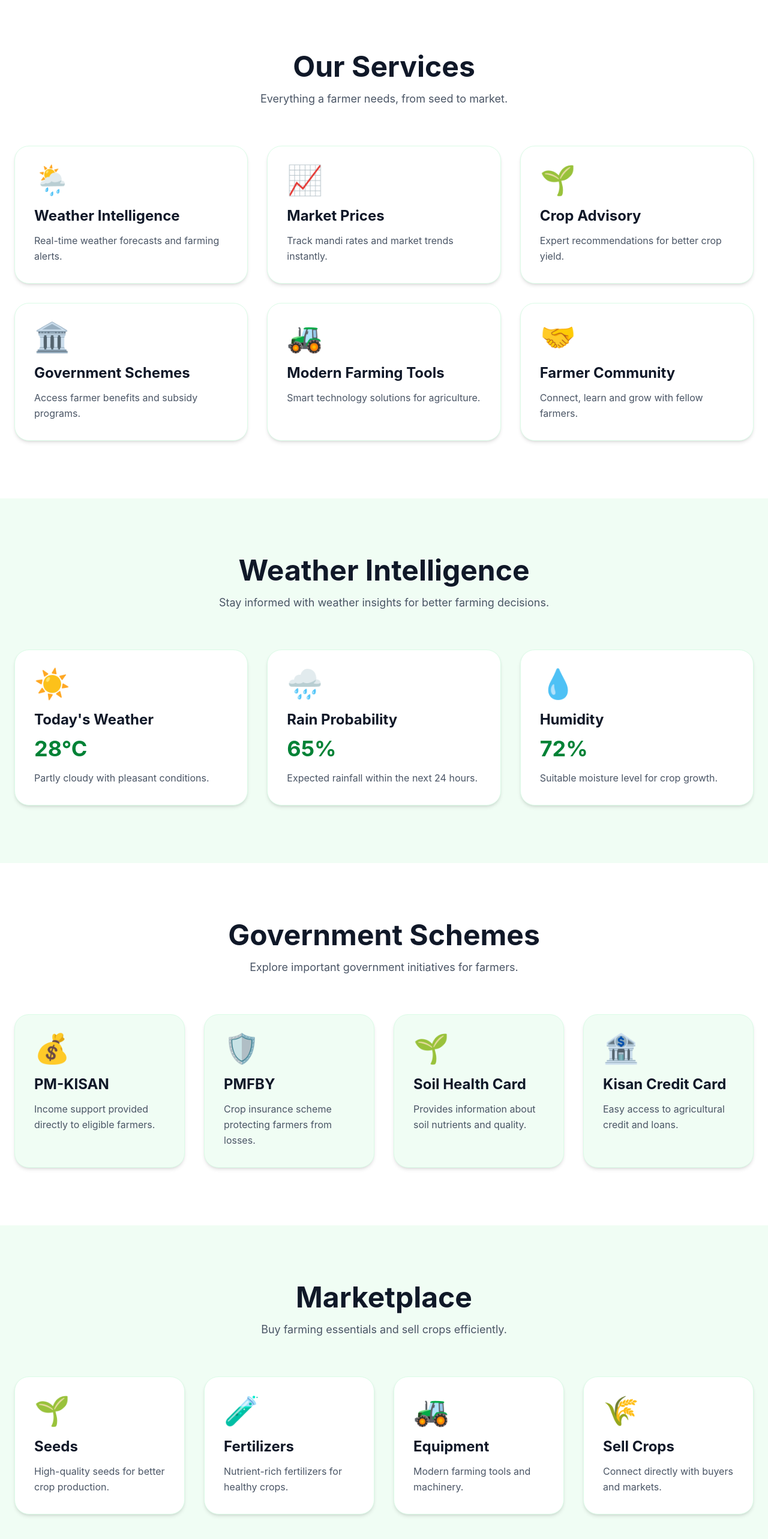
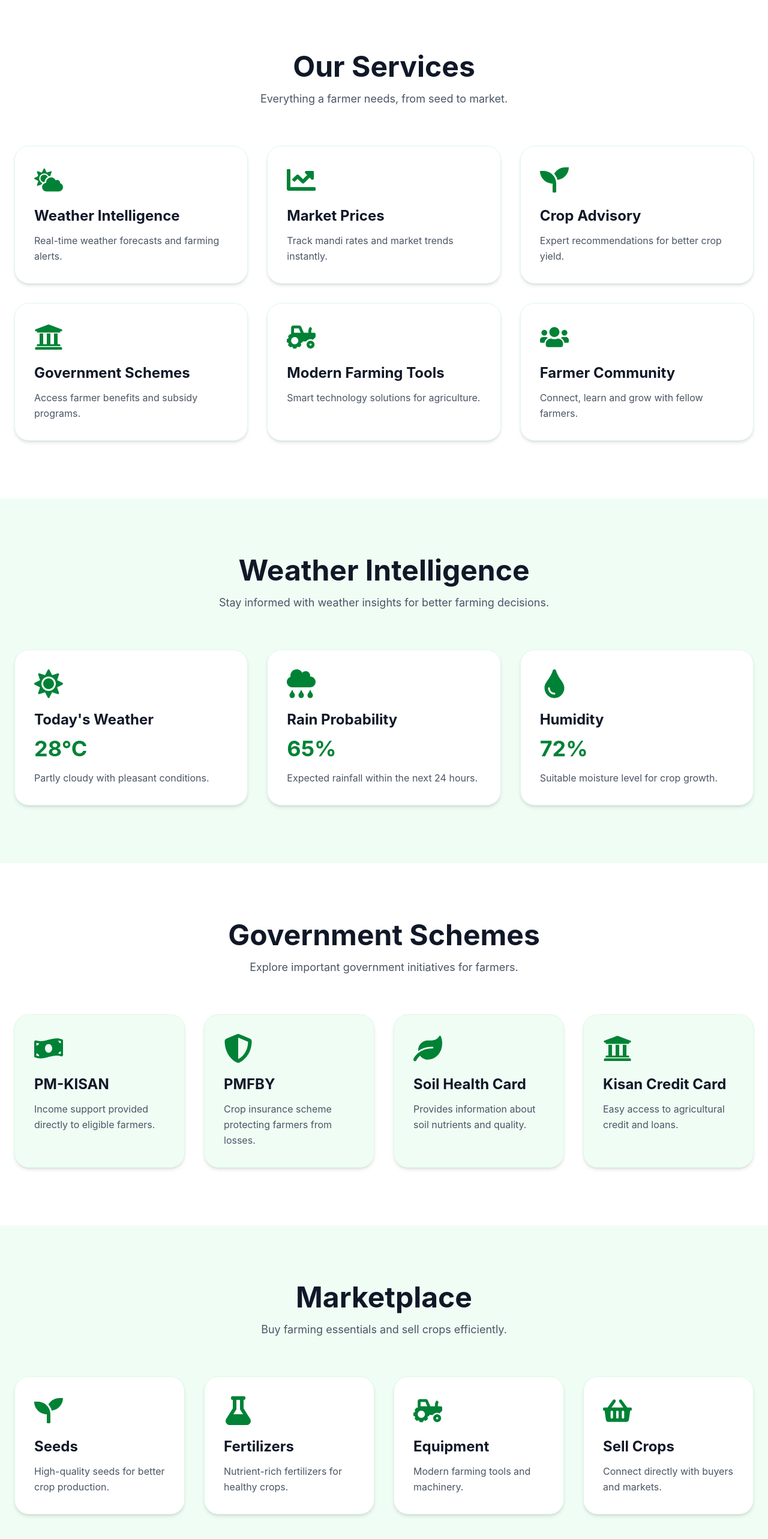
Before and after one commit to EnaVerse-20/EnaFarms, a React (Vite) app in the folder temp-app/: page / in a window 1280 px wide. Shown: the part 810-3376 px from the top of the page at 60% size. Built offline with nearby package versions, Linux system fonts and the light colour scheme.

Commit message:
Added animations and professional icons

```diff
--- a/temp-app/package.json
+++ b/temp-app/package.json
@@ -11,8 +11,10 @@
   },
   "dependencies": {
     "@tailwindcss/vite": "^4.3.0",
+    "framer-motion": "^12.40.0",
     "react": "^19.2.6",
     "react-dom": "^19.2.6",
+    "react-icons": "^5.6.0",
     "tailwindcss": "^4.3.0"
   },
   "devDependencies": {
--- a/temp-app/src/components/Marketplace.jsx
+++ b/temp-app/src/components/Marketplace.jsx
@@ -1,25 +1,34 @@
+import {
+  FaSeedling,
+  FaFlask,
+  FaTractor,
+  FaShoppingBasket,
+} from "react-icons/fa";
+
+import { motion } from "framer-motion";
+
 function Marketplace() {
   const products = [
     {
-      icon: "🌱",
+      icon: <FaSeedling />,
       title: "Seeds",
-      description: "High-quality seeds for better crop production."
+      description: "High-quality seeds for better crop production.",
     },
     {
-      icon: "🧪",
+      icon: <FaFlask />,
       title: "Fertilizers",
-      description: "Nutrient-rich fertilizers for healthy crops."
+      description: "Nutrient-rich fertilizers for healthy crops.",
     },
     {
-      icon: "🚜",
+      icon: <FaTractor />,
       title: "Equipment",
-      description: "Modern farming tools and machinery."
+      description: "Modern farming tools and machinery.",
     },
     {
-      icon: "🌾",
+      icon: <FaShoppingBasket />,
       title: "Sell Crops",
-      description: "Connect directly with buyers and markets."
-    }
+      description: "Connect directly with buyers and markets.",
+    },
   ];
 
   return (
@@ -38,11 +47,19 @@ function Marketplace() {
 
         <div className="grid md:grid-cols-2 lg:grid-cols-4 gap-8">
           {products.map((product, index) => (
-            <div
+            <motion.div
               key={index}
-              className="bg-white border border-green-100 rounded-3xl p-8 shadow-md hover:shadow-2xl hover:-translate-y-2 transition duration-300"
+              initial={{ opacity: 0, y: 50 }}
+              whileInView={{ opacity: 1, y: 0 }}
+              viewport={{ once: true }}
+              transition={{
+                duration: 0.5,
+                delay: index * 0.1,
+              }}
+              whileHover={{ scale: 1.05 }}
+              className="bg-white border border-green-100 rounded-3xl p-8 shadow-md hover:shadow-2xl"
             >
-              <div className="text-5xl mb-5">
+              <div className="text-5xl mb-5 text-green-700">
                 {product.icon}
               </div>
 
@@ -53,7 +70,7 @@ function Marketplace() {
               <p className="text-gray-600 leading-relaxed">
                 {product.description}
               </p>
-            </div>
+            </motion.div>
           ))}
         </div>
 
--- a/temp-app/src/components/Schemes.jsx
+++ b/temp-app/src/components/Schemes.jsx
@@ -1,25 +1,38 @@
+import {
+  FaMoneyBillWave,
+  FaShieldAlt,
+  FaLeaf,
+  FaUniversity,
+} from "react-icons/fa";
+
+import { motion } from "framer-motion";
+
 function Schemes() {
   const schemes = [
     {
-      icon: "💰",
+      icon: <FaMoneyBillWave />,
       title: "PM-KISAN",
-      description: "Income support provided directly to eligible farmers."
+      description:
+        "Income support provided directly to eligible farmers.",
     },
     {
-      icon: "🛡️",
+      icon: <FaShieldAlt />,
       title: "PMFBY",
-      description: "Crop insurance scheme protecting farmers from losses."
+      description:
+        "Crop insurance scheme protecting farmers from losses.",
     },
     {
-      icon: "🌱",
+      icon: <FaLeaf />,
       title: "Soil Health Card",
-      description: "Provides information about soil nutrients and quality."
+      description:
+        "Provides information about soil nutrients and quality.",
     },
     {
-      icon: "🏦",
+      icon: <FaUniversity />,
       title: "Kisan Credit Card",
-      description: "Easy access to agricultural credit and loans."
-    }
+      description:
+        "Easy access to agricultural credit and loans.",
+    },
   ];
 
   return (
@@ -38,11 +51,19 @@ function Schemes() {
 
         <div className="grid md:grid-cols-2 lg:grid-cols-4 gap-8">
           {schemes.map((scheme, index) => (
-            <div
+            <motion.div
               key={index}
-              className="bg-green-50 border border-green-100 rounded-3xl p-8 shadow-md hover:shadow-2xl hover:-translate-y-2 transition duration-300"
+              initial={{ opacity: 0, y: 50 }}
+              whileInView={{ opacity: 1, y: 0 }}
+              viewport={{ once: true }}
+              transition={{
+                duration: 0.5,
+                delay: index * 0.1,
+              }}
+              whileHover={{ scale: 1.05 }}
+              className="bg-green-50 border border-green-100 rounded-3xl p-8 shadow-md hover:shadow-2xl"
             >
-              <div className="text-5xl mb-5">
+              <div className="text-5xl mb-5 text-green-700">
                 {scheme.icon}
               </div>
 
@@ -53,7 +74,7 @@ function Schemes() {
               <p className="text-gray-600 leading-relaxed">
                 {scheme.description}
               </p>
-            </div>
+            </motion.div>
           ))}
         </div>
 
--- a/temp-app/src/components/Services.jsx
+++ b/temp-app/src/components/Services.jsx
@@ -1,41 +1,51 @@
+import {
+  FaCloudSun,
+  FaChartLine,
+  FaSeedling,
+  FaUniversity,
+  FaTractor,
+  FaUsers,
+} from "react-icons/fa";
+
+import { motion } from "framer-motion";
+
 function Services() {
   const services = [
     {
-      icon: "🌦️",
+      icon: <FaCloudSun />,
       title: "Weather Intelligence",
-      description: "Real-time weather forecasts and farming alerts."
+      description: "Real-time weather forecasts and farming alerts.",
     },
     {
-      icon: "📈",
+      icon: <FaChartLine />,
       title: "Market Prices",
-      description: "Track mandi rates and market trends instantly."
+      description: "Track mandi rates and market trends instantly.",
     },
     {
-      icon: "🌱",
+      icon: <FaSeedling />,
       title: "Crop Advisory",
-      description: "Expert recommendations for better crop yield."
+      description: "Expert recommendations for better crop yield.",
     },
     {
-      icon: "🏛️",
+      icon: <FaUniversity />,
       title: "Government Schemes",
-      description: "Access farmer benefits and subsidy programs."
+      description: "Access farmer benefits and subsidy programs.",
     },
     {
-      icon: "🚜",
+      icon: <FaTractor />,
       title: "Modern Farming Tools",
-      description: "Smart technology solutions for agriculture."
+      description: "Smart technology solutions for agriculture.",
     },
     {
-      icon: "🤝",
+      icon: <FaUsers />,
       title: "Farmer Community",
-      description: "Connect, learn and grow with fellow farmers."
-    }
+      description: "Connect, learn and grow with fellow farmers.",
+    },
   ];
 
   return (
     <section className="py-24 bg-white">
       <div className="max-w-7xl mx-auto px-6">
-
         <div className="text-center mb-16">
           <h2 className="text-4xl md:text-5xl font-bold text-gray-900">
             Our Services
@@ -48,11 +58,19 @@ function Services() {
 
         <div className="grid md:grid-cols-2 lg:grid-cols-3 gap-8">
           {services.map((service, index) => (
-            <div
+            <motion.div
               key={index}
-              className="bg-white border border-green-100 rounded-3xl p-8 shadow-md hover:shadow-2xl hover:-translate-y-2 transition duration-300"
+              initial={{ opacity: 0, y: 50 }}
+              whileInView={{ opacity: 1, y: 0 }}
+              viewport={{ once: true }}
+              transition={{
+                duration: 0.5,
+                delay: index * 0.1,
+              }}
+              whileHover={{ scale: 1.05 }}
+              className="bg-white border border-green-100 rounded-3xl p-8 shadow-md hover:shadow-2xl"
             >
-              <div className="text-5xl mb-5">
+              <div className="text-5xl mb-5 text-green-700">
                 {service.icon}
               </div>
 
@@ -63,10 +81,9 @@ function Services() {
               <p className="text-gray-600 leading-relaxed">
                 {service.description}
               </p>
-            </div>
+            </motion.div>
           ))}
         </div>
-
       </div>
     </section>
   );
--- a/temp-app/src/components/Weather.jsx
+++ b/temp-app/src/components/Weather.jsx
@@ -1,23 +1,26 @@
+import { FaSun, FaCloudRain, FaTint } from "react-icons/fa";
+import { motion } from "framer-motion";
+
 function Weather() {
   const weatherData = [
     {
-      icon: "☀️",
+      icon: <FaSun />,
       title: "Today's Weather",
       value: "28°C",
-      description: "Partly cloudy with pleasant conditions."
+      description: "Partly cloudy with pleasant conditions.",
     },
     {
-      icon: "🌧️",
+      icon: <FaCloudRain />,
       title: "Rain Probability",
       value: "65%",
-      description: "Expected rainfall within the next 24 hours."
+      description: "Expected rainfall within the next 24 hours.",
     },
     {
-      icon: "💧",
+      icon: <FaTint />,
       title: "Humidity",
       value: "72%",
-      description: "Suitable moisture level for crop growth."
-    }
+      description: "Suitable moisture level for crop growth.",
+    },
   ];
 
   return (
@@ -36,11 +39,19 @@ function Weather() {
 
         <div className="grid md:grid-cols-3 gap-8">
           {weatherData.map((item, index) => (
-            <div
+            <motion.div
               key={index}
-              className="bg-white border border-green-100 rounded-3xl p-8 shadow-md hover:shadow-2xl hover:-translate-y-2 transition duration-300"
+              initial={{ opacity: 0, y: 50 }}
+              whileInView={{ opacity: 1, y: 0 }}
+              viewport={{ once: true }}
+              transition={{
+                duration: 0.5,
+                delay: index * 0.1,
+              }}
+              whileHover={{ scale: 1.05 }}
+              className="bg-white border border-green-100 rounded-3xl p-8 shadow-md hover:shadow-2xl"
             >
-              <div className="text-5xl mb-5">
+              <div className="text-5xl mb-5 text-green-700">
                 {item.icon}
               </div>
 
@@ -55,7 +66,7 @@ function Weather() {
               <p className="text-gray-600 leading-relaxed">
                 {item.description}
               </p>
-            </div>
+            </motion.div>
           ))}
         </div>
 
```
Also changed, not shown: temp-app/src/components/Hero.jsx (+21 -22 lines), 1 other file (tests, documents, lock files or other folders).
